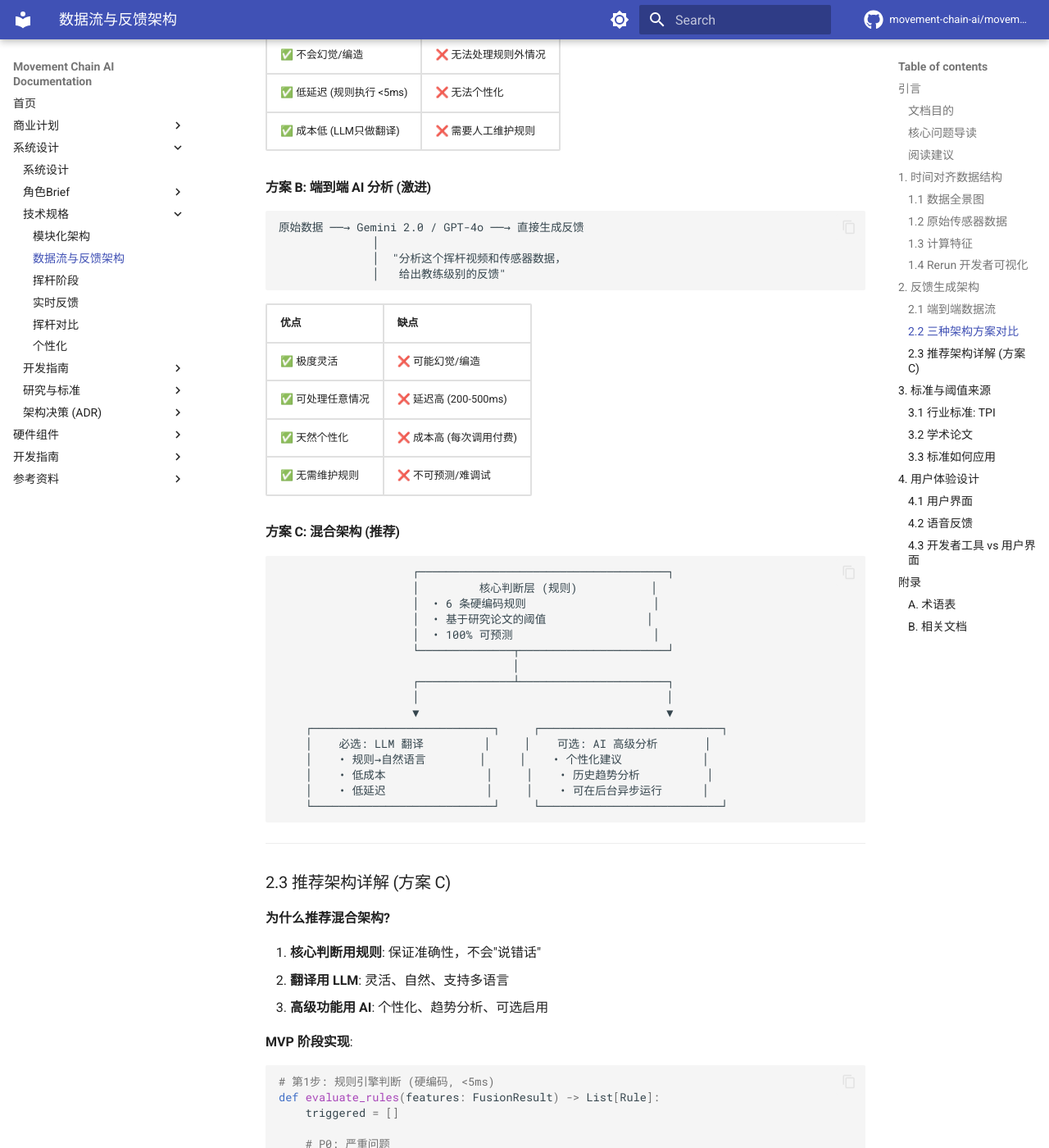
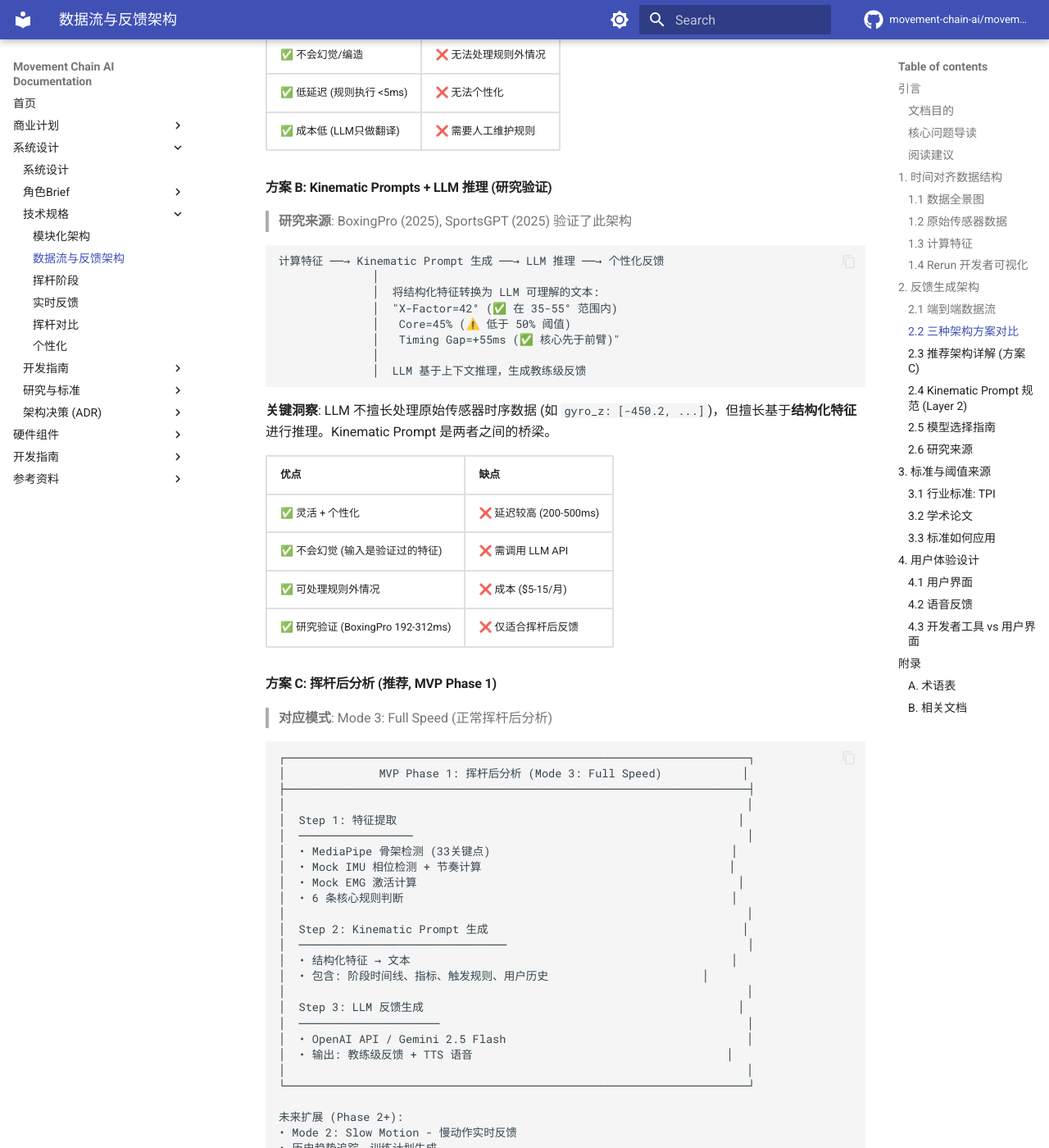
Before and after one commit to movement-chain-ai/movement-chain-docs, an MkDocs documentation site: the page built from docs/zh/design/specs/data-pipeline-and-ai.md, in a window 1280 px wide and 1400 px high, scrolled down 6832 px. Shown: the whole window at 82% size. Built offline with MkDocs 1.6.1 and Material for MkDocs 9.7.7, drawn with Linux system fonts in a browser that asks for light colours; comment, search, counter and statistics services are not loaded; the version menu is left out; some of the changed text lies outside the part shown.

Commit message:
docs: 新增 Kinematic Prompts 架构，简化 MVP 流程
- 替换原 "raw data → LLM" 方案为研究验证的 Kinematic Prompts 方案
- 简化架构为 MVP Phase 1 (Mode 3: Full Speed) 挥杆后分析流程:
  Step 1: 特征提取 → Step 2: Kinematic Prompt → Step 3: LLM 反馈
- 新增 §2.4 Kinematic Prompt 规范
- 新增 §2.5 模型选择指南 (Gemini 2.5 Flash, OpenAI GPT-4o)
- 新增 §2.6 研究来源 (BoxingPro, SportsGPT, LLaSA, CaddieSet)
- 移除过度复杂的三层实时架构，聚焦 MVP 简单实现

````diff
--- a/docs/zh/design/specs/data-pipeline-and-ai.md
+++ b/docs/zh/design/specs/data-pipeline-and-ai.md
@@ -1,6 +1,6 @@
 # 数据流与反馈架构
 
-> **文档状态**: 草稿 v1.0
+> **文档状态**: 草稿 v1.1
 > **最后更新**: 2025-12-20
 > **关联文档**: [模块化架构](modular-architecture.md) | [实时反馈](real-time-feedback.md) | [生物力学基准](../research/biomechanics-benchmarks.md)
 
@@ -17,7 +17,7 @@
 | 问题 | 简短回答 | 详细章节 |
 |-----|---------|---------|
 | 每个时间戳有什么数据? | 原始传感器数据 + 计算特征，两者都有 | [§1 时间对齐数据结构](#1-时间对齐数据结构) |
-| 数据如何变成用户反馈? | 规则引擎判断 + AI 翻译，不是纯 AI | [§2 反馈生成架构](#2-反馈生成架构) |
+| 数据如何变成用户反馈? | 特征提取 → Kinematic Prompt → LLM 反馈 (挥杆后) | [§2 反馈生成架构](#2-反馈生成架构) |
 | "标准"从哪里来? | TPI + 学术论文，基于研究不是猜测 | [§3 标准与阈值来源](#3-标准与阈值来源) |
 | 用户实际看到什么? | 简单界面 + 语音反馈，不是复杂图表 | [§4 用户体验设计](#4-用户体验设计) |
 
@@ -317,52 +317,80 @@ Rerun 是**开发者调试工具**，用于验证多流数据是否正确对齐
 | ✅ 低延迟 (规则执行 <5ms) | ❌ 无法个性化 |
 | ✅ 成本低 (LLM只做翻译) | ❌ 需要人工维护规则 |
 
-#### 方案 B: 端到端 AI 分析 (激进)
+#### 方案 B: Kinematic Prompts + LLM 推理 (研究验证)
+
+> **研究来源**: BoxingPro (2025), SportsGPT (2025) 验证了此架构
 
 ```text
-原始数据 ──→ Gemini 2.0 / GPT-4o ──→ 直接生成反馈
+计算特征 ──→ Kinematic Prompt 生成 ──→ LLM 推理 ──→ 个性化反馈
               │
-              │  "分析这个挥杆视频和传感器数据，
-              │   给出教练级别的反馈"
+              │  将结构化特征转换为 LLM 可理解的文本:
+              │  "X-Factor=42° (✅ 在 35-55° 范围内)
+              │   Core=45% (⚠️ 低于 50% 阈值)
+              │   Timing Gap=+55ms (✅ 核心先于前臂)"
+              │
+              │  LLM 基于上下文推理，生成教练级反馈
 ```
+
+**关键洞察**: LLM 不擅长处理原始传感器时序数据 (如 `gyro_z: [-450.2, ...]`)，但擅长基于**结构化特征**进行推理。Kinematic Prompt 是两者之间的桥梁。
 
 | 优点 | 缺点 |
 |-----|-----|
-| ✅ 极度灵活 | ❌ 可能幻觉/编造 |
-| ✅ 可处理任意情况 | ❌ 延迟高 (200-500ms) |
-| ✅ 天然个性化 | ❌ 成本高 (每次调用付费) |
-| ✅ 无需维护规则 | ❌ 不可预测/难调试 |
+| ✅ 灵活 + 个性化 | ❌ 延迟较高 (200-500ms) |
+| ✅ 不会幻觉 (输入是验证过的特征) | ❌ 需调用 LLM API |
+| ✅ 可处理规则外情况 | ❌ 成本 ($5-15/月) |
+| ✅ 研究验证 (BoxingPro 192-312ms) | ❌ 仅适合挥杆后反馈 |
 
-#### 方案 C: 混合架构 (推荐)
+#### 方案 C: 挥杆后分析 (推荐, MVP Phase 1)
+
+> **对应模式**: Mode 3: Full Speed (正常挥杆后分析)
 
 ```text
-                    ┌─────────────────────────────────────┐
-                    │         核心判断层 (规则)           │
-                    │  • 6 条硬编码规则                   │
-                    │  • 基于研究论文的阈值               │
-                    │  • 100% 可预测                     │
-                    └──────────────┬──────────────────────┘
-                                   │
-                    ┌──────────────┴──────────────────────┐
-                    │                                     │
-                    ▼                                     ▼
-    ┌───────────────────────────┐     ┌───────────────────────────┐
-    │    必选: LLM 翻译         │     │    可选: AI 高级分析       │
-    │    • 规则→自然语言        │     │    • 个性化建议            │
-    │    • 低成本               │     │    • 历史趋势分析          │
-    │    • 低延迟               │     │    • 可在后台异步运行      │
-    └───────────────────────────┘     └───────────────────────────┘
+┌─────────────────────────────────────────────────────────────────────┐
+│              MVP Phase 1: 挥杆后分析 (Mode 3: Full Speed)            │
+├─────────────────────────────────────────────────────────────────────┤
+│                                                                     │
+│  Step 1: 特征提取                                                   │
+│  ─────────────────                                                  │
+│  • MediaPipe 骨架检测 (33关键点)                                    │
+│  • Mock IMU 相位检测 + 节奏计算                                     │
+│  • Mock EMG 激活计算                                                │
+│  • 6 条核心规则判断                                                 │
+│                                                                     │
+│  Step 2: Kinematic Prompt 生成                                      │
+│  ───────────────────────────────                                    │
+│  • 结构化特征 → 文本                                                │
+│  • 包含: 阶段时间线、指标、触发规则、用户历史                       │
+│                                                                     │
+│  Step 3: LLM 反馈生成                                               │
+│  ─────────────────────                                              │
+│  • OpenAI API / Gemini 2.5 Flash                                    │
+│  • 输出: 教练级反馈 + TTS 语音                                      │
+│                                                                     │
+└─────────────────────────────────────────────────────────────────────┘
+
+未来扩展 (Phase 2+):
+• Mode 2: Slow Motion - 慢动作实时反馈
+• 历史趋势追踪、训练计划生成
 ```
 
 ---
 
 ### 2.3 推荐架构详解 (方案 C)
 
-**为什么推荐混合架构?**
+**MVP Phase 1 流程** (对应 Mode 3: Full Speed):
 
-1. **核心判断用规则**: 保证准确性，不会"说错话"
-2. **翻译用 LLM**: 灵活、自然、支持多语言
-3. **高级功能用 AI**: 个性化、趋势分析、可选启用
+| 步骤 | 职责 | 说明 |
+|-----|------|-----|
+| **Step 1** | 特征提取 + 规则判断 | MediaPipe + Mock IMU/EMG → 12个指标 + 6条规则 |
+| **Step 2** | Kinematic Prompt 生成 | 结构化特征 → LLM 可理解的文本 |
+| **Step 3** | LLM 反馈生成 | OpenAI/Gemini → 教练级反馈 + TTS |
+
+**关键设计原则**:
+
+1. **挥杆后分析**: MVP Phase 1 专注 Mode 3，挥杆完成后再处理
+2. **特征先行**: 先提取结构化特征，再喂给 LLM (不是原始数据)
+3. **简单优先**: 实时反馈 (Mode 2) 留到 Phase 2+
 
 **MVP 阶段实现**:
 
@@ -437,6 +465,66 @@ async def generate_personalized_feedback(rules: List[Rule], user_history: UserHi
 | `FAST_TEMPO` | P1 | `downswing < 0.20s` | "上杆慢一点" |
 | `SLOW_TEMPO` | P1 | `downswing > 0.40s` | "下杆果断点" |
 | `EARLY_RELEASE` | P1 | `wrist_release < 40%` | "保持手腕角度" |
+
+---
+
+### 2.4 Kinematic Prompt 规范 (Layer 2)
+
+Kinematic Prompt 是将计算特征转换为 LLM 可理解的结构化文本。这是让 LLM 能够进行生物力学推理的关键桥梁。
+
+**Prompt 应包含的元素**:
+
+| 元素 | 说明 | 示例 |
+|-----|------|-----|
+| **阶段时间线** | 各相位的起止时间 | Address: 0-200ms, Backswing: 200-700ms, ... |
+| **关键指标** | 实测值 vs 标准范围 + 状态标记 | X-Factor: 42° (标准 35-55°) ✅ |
+| **触发的规则** | Layer 1 检测到的问题 | `FALSE_COIL`, `LOW_X_FACTOR` |
+| **用户历史** | 最近 N 次挥杆的重复问题 | "最近 10 次中 7 次出现核心激活不足" |
+| **上下文约束** | 输出格式要求 | "用一句简洁的中文给出建议" |
+
+**为什么不直接发送原始数据?**
+
+```text
+❌ 原始数据: gyro_z = [-12.3, -15.1, -450.2, -890.5, ...]
+   → LLM 无法理解 1666Hz 时序数据的含义
+
+✅ Kinematic Prompt: "Peak velocity = 890°/s (good, >800°/s threshold)"
+   → LLM 理解这是一个达标的指标，可以进行推理
+```
+
+> **研究支持**: LLaSA (2024) 表明专门的 IMU 模型比通用 LLM 在传感器任务上好 2.6-12 倍，但通用 LLM 在**结构化特征推理**上表现良好。
+
+---
+
+### 2.5 模型选择指南
+
+| 用途 | 推荐模型 | 延迟 | 成本 | 备注 |
+|-----|---------|------|-----|------|
+| **LLM 反馈生成** | Gemini 2.5 Flash | ~290ms | $0.15/$0.60 per 1M tokens | 最佳性价比，1M 上下文 |
+| **LLM 备选** | OpenAI GPT-4o | ~300ms | $2.50/$10 per 1M tokens | 当前 MVP 使用 |
+| **开源替代** | Qwen3-8B | 可变 | 自托管成本 | 需自建推理服务 |
+| **姿态估计** | MediaPipe | 10-30ms | 免费 | 33 关键点检测 |
+
+**成本估算** (按每月 300 次挥杆计算):
+
+| 方案 | 特征提取 | LLM 调用 | 总成本 |
+|-----|---------|---------|-------|
+| MVP (OpenAI) | $0 | ~$5-10 | **$5-10/月** |
+| 优化 (Gemini Flash) | $0 | ~$2-5 | **$2-5/月** |
+
+---
+
+### 2.6 研究来源
+
+本架构基于以下 2024-2025 年研究:
+
+| 研究 | 关键发现 | 链接 |
+|-----|---------|------|
+| **BoxingPro (2025)** | IMU + 视频 → Kinematic Prompts → LLM, 192-312ms 延迟 | MDPI Computers 14(21):4155 |
+| **SportsGPT (2025)** | Qwen3-8B + RAG, 1.42ms 推理 | [arXiv](https://arxiv.org/abs/2506.05573) |
+| **LLaSA (2024)** | 专用 IMU 模型比通用 LLM 好 2.6-12× | [arXiv](https://arxiv.org/abs/2406.14498) |
+| **CaddieSet (CVPR 2025)** | 特征工程 + Random Forest 优于端到端深度学习 | [GitHub](https://github.com/damilab/CaddieSet) |
+| **Multi-Sport Fusion (2025)** | 多模态传感器融合, 192-312ms 验证 | [Nature](https://www.nature.com/articles/s41598-025-12920-9) |
 
 ---
 
@@ -709,4 +797,6 @@ P2 (最后):   优化建议 (BALANCE)
 
 ---
 
-文档版本: v1.0 | 作者: Movement Chain AI Team | 最后更新: 2025-12-20
+文档版本: v1.1 | 作者: Movement Chain AI Team | 最后更新: 2025-12-20
+
+**v1.1 更新**: 新增三层混合架构、Kinematic Prompts 规范、模型选择指南、研究来源
````
